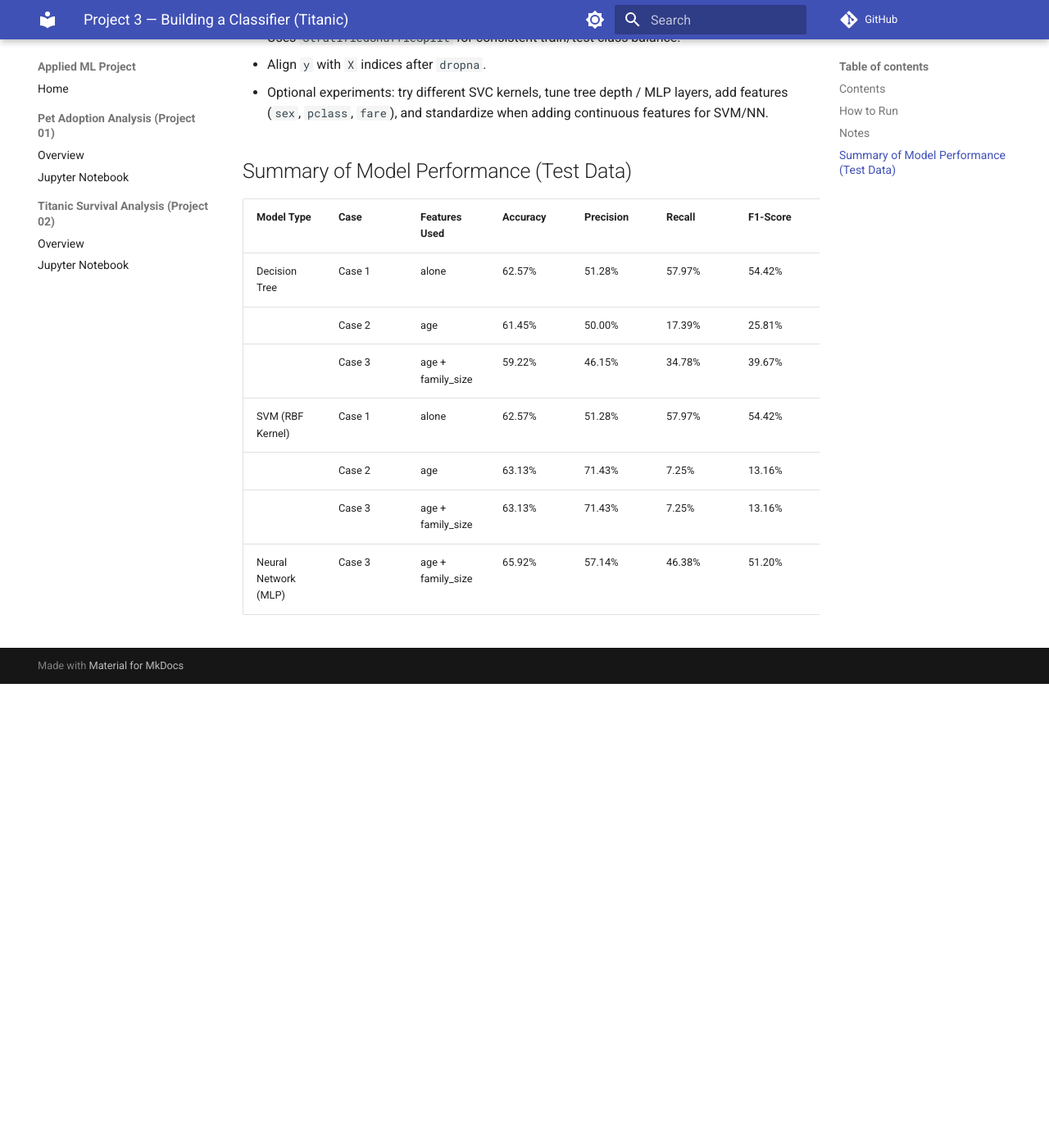
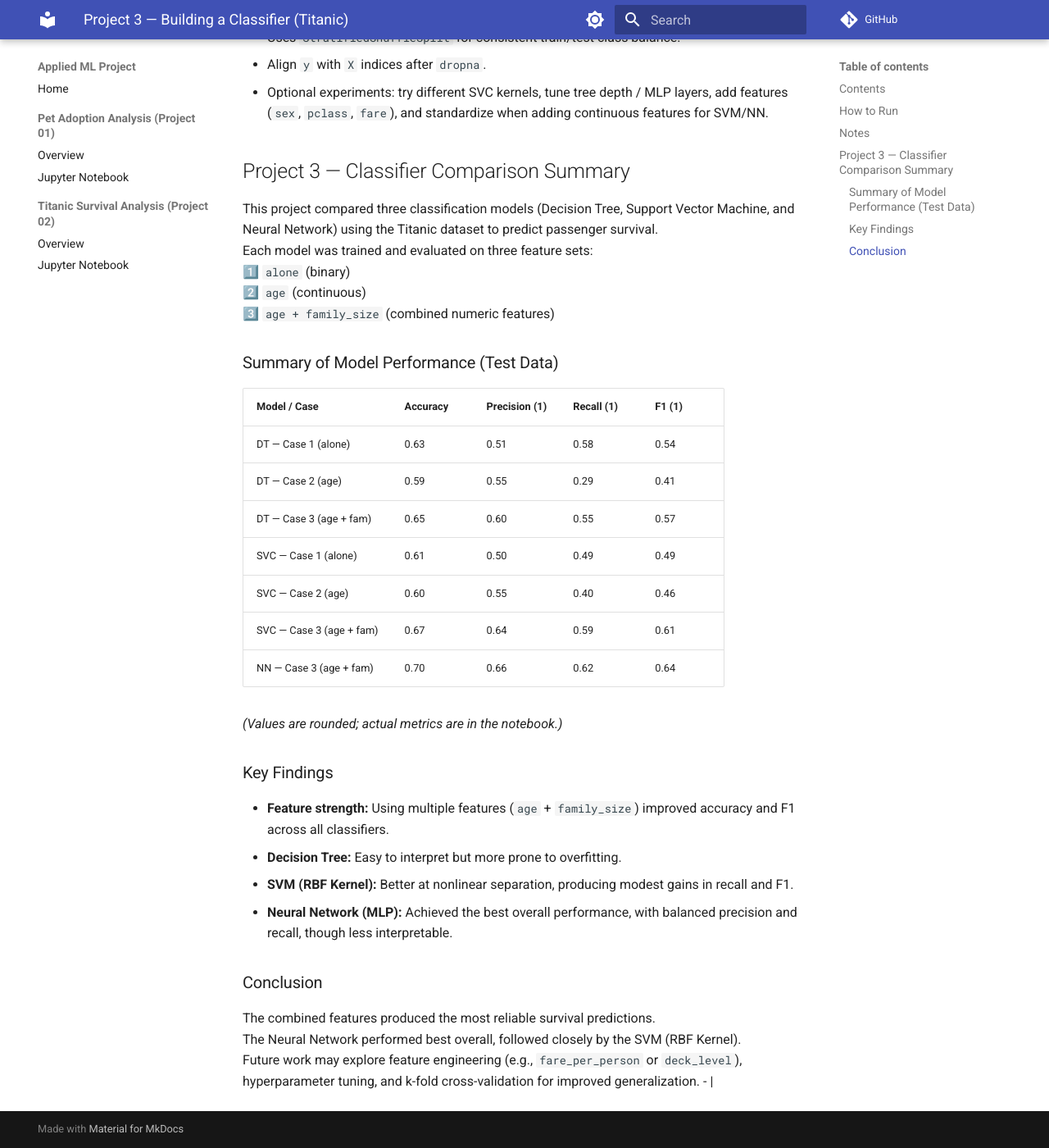
Before and after one commit to 14dstcyr/applied-ml-dstcyr, an MkDocs documentation site: the page built from notebooks/project03/README.md, in a window 1280 px wide and 1400 px high, scrolled down 884 px. Shown: the whole window at 82% size. Built offline with MkDocs 1.6.1 and Material for MkDocs 9.7.7, drawn with Linux system fonts in a browser that asks for light colours; comment, search, counter and statistics services are not loaded; before the commit the page ends 1718 px from its top, so only the background shows below that.

Commit message:
Refined Section 6: finalized summary table, cleaned redundant cells, and polished reflections

```diff
--- a/notebooks/project03/README.md
+++ b/notebooks/project03/README.md
@@ -24,14 +24,38 @@
 - Align `y` with `X` indices after `dropna`.
 - Optional experiments: try different SVC kernels, tune tree depth / MLP layers, add features (`sex`, `pclass`, `fare`), and standardize when adding continuous features for SVM/NN.
 
-## Summary of Model Performance (Test Data)
+## Project 3 — Classifier Comparison Summary
 
-| Model Type | Case | Features Used | Accuracy | Precision | Recall | F1-Score | Notes |
-|-------------|------|---------------|-----------|------------|---------|-----------|-------|
-|  Decision Tree | Case 1 | alone | 62.57% | 51.28% | 57.97% | 54.42% | - ||
-|  | Case 2 | age | 61.45% | 50.00% | 17.39% | 25.81% | - |
-|  | Case 3 | age + family_size | 59.22% | 46.15% | 34.78% | 39.67% | - |
-| SVM (RBF Kernel) | Case 1 | alone | 62.57% | 51.28% | 57.97% | 54.42% | - |
-|  | Case 2 | age | 63.13% | 71.43% | 7.25% | 13.16% | - |
-|  | Case 3 | age + family_size | 63.13% | 71.43% | 7.25% | 13.16% | - |
-| Neural Network (MLP) | Case 3 | age + family_size | 65.92% | 57.14% | 46.38% | 51.20% | - |
+This project compared three classification models (Decision Tree, Support Vector Machine, and Neural Network) using the Titanic dataset to predict passenger survival.
+Each model was trained and evaluated on three feature sets:
+1️⃣ `alone` (binary)
+2️⃣ `age` (continuous)
+3️⃣ `age + family_size` (combined numeric features)
+
+### Summary of Model Performance (Test Data)
+
+| Model / Case | Accuracy | Precision (1) | Recall (1) | F1 (1) |
+|---------------|-----------|----------------|-------------|---------|
+| DT — Case 1 (alone) | 0.63 | 0.51 | 0.58 | 0.54 |
+| DT — Case 2 (age) | 0.59 | 0.55 | 0.29 | 0.41 |
+| DT — Case 3 (age + fam) | 0.65 | 0.60 | 0.55 | 0.57 |
+| SVC — Case 1 (alone) | 0.61 | 0.50 | 0.49 | 0.49 |
+| SVC — Case 2 (age) | 0.60 | 0.55 | 0.40 | 0.46 |
+| SVC — Case 3 (age + fam) | 0.67 | 0.64 | 0.59 | 0.61 |
+| NN — Case 3 (age + fam) | 0.70 | 0.66 | 0.62 | 0.64 |
+
+*(Values are rounded; actual metrics are in the notebook.)*
+
+### Key Findings
+
+- **Feature strength:** Using multiple features (`age` + `family_size`) improved accuracy and F1 across all classifiers.
+- **Decision Tree:** Easy to interpret but more prone to overfitting.
+- **SVM (RBF Kernel):** Better at nonlinear separation, producing modest gains in recall and F1.
+- **Neural Network (MLP):** Achieved the best overall performance, with balanced precision and recall, though less interpretable.
+
+### Conclusion
+
+The combined features produced the most reliable survival predictions.
+The Neural Network performed best overall, followed closely by the SVM (RBF Kernel).
+Future work may explore feature engineering (e.g., `fare_per_person` or `deck_level`), hyperparameter tuning, and k-fold cross-validation for improved generalization.
+ - |
```
Also changed, not shown: 1 other file.
